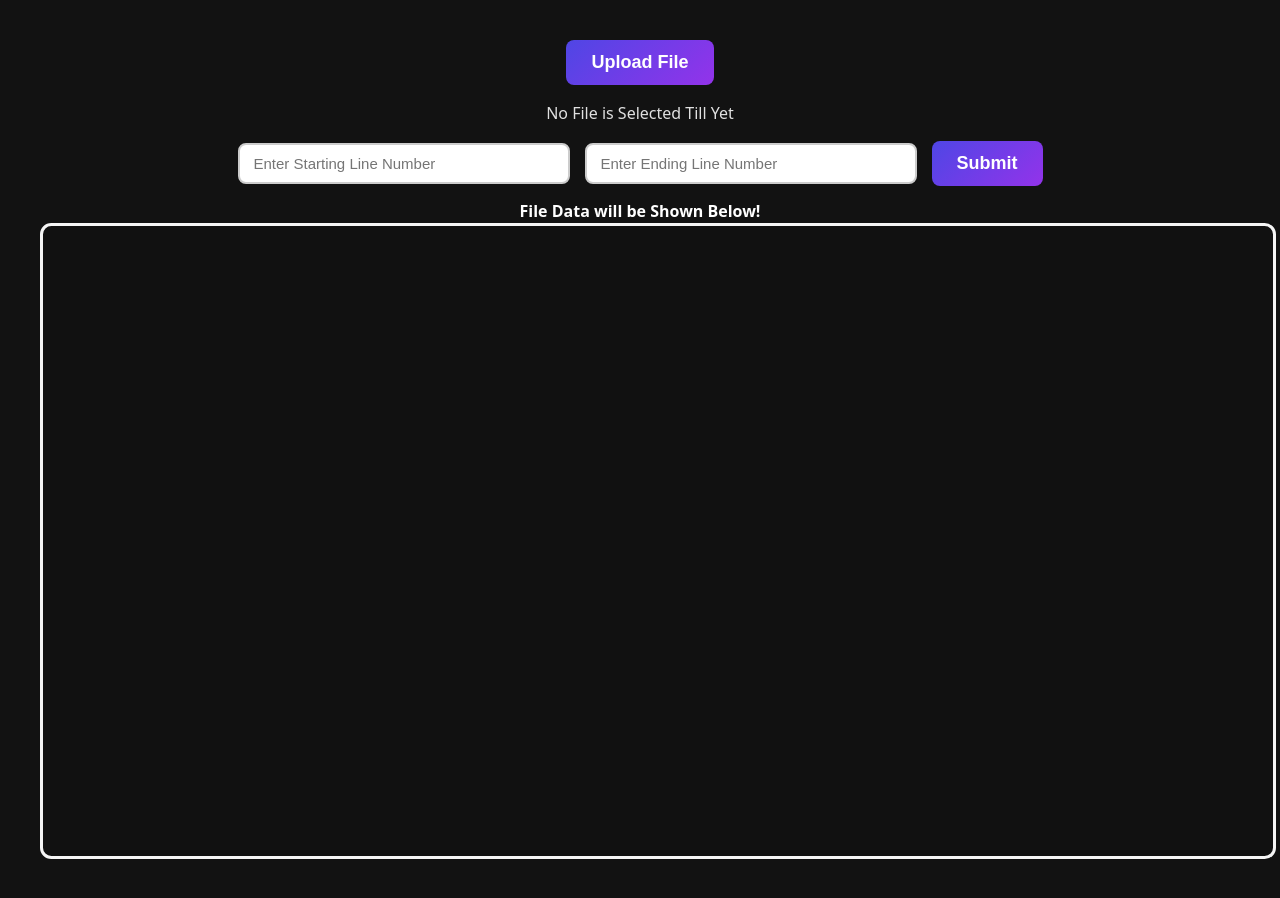
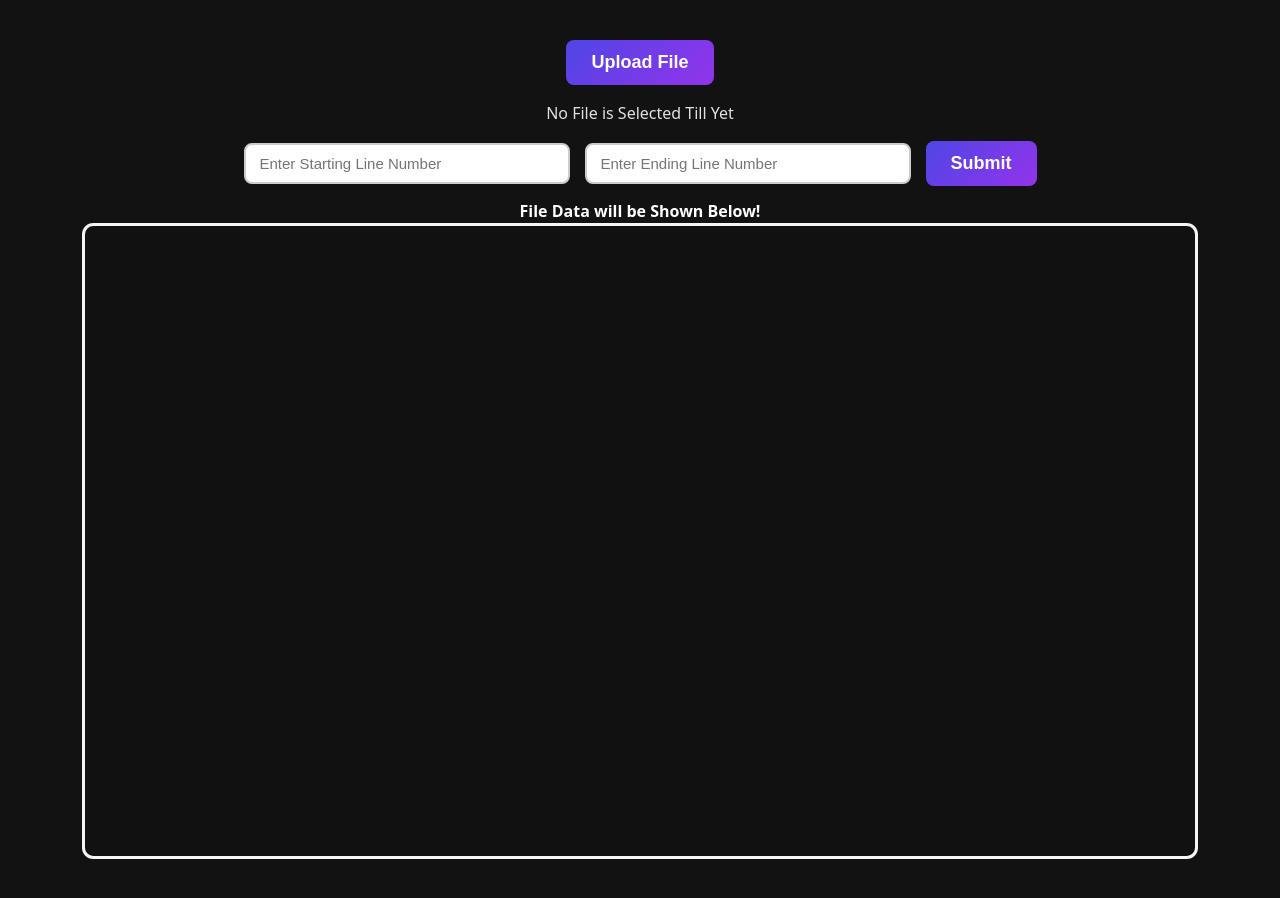
Before and after one commit to Tanuj2805/Sniptext, a React (Vite) app: page / in a window 1280 px wide. Built offline with nearby package versions, Linux system fonts and the light colour scheme.

Commit message:
Resolved Padding Issues

```diff
--- a/src/App.css
+++ b/src/App.css
@@ -1,8 +1,16 @@
 #root {
-  max-width: 1280px;
+  /* max-width: 1960px;
   margin: 0 auto;
   padding: 2rem;
+  text-align: center; */
+
+  display: flex;
+  justify-content: center;
+  flex-direction: column;
+  align-items: center;
+  padding: 2rem;
   text-align: center;
+  max-width: 1960px;
 
 }
 .input-submit-btn
--- a/src/App.jsx
+++ b/src/App.jsx
@@ -70,7 +70,7 @@ function App() {
   return (
     <>
       <FileInput setFiledata={setfiledata}></FileInput>
-      <div>
+      <div style={{width:'70%'}}>
 
           <div>
             <LineInput printmsg="Enter Starting Line Number" setdata={setstartline}></LineInput>
--- a/src/components/FileContent/FileContent.css
+++ b/src/components/FileContent/FileContent.css
@@ -1,5 +1,5 @@
 .file-content-container {
-    width: 100%;
+    width: 90%;
     height: 75vh;
 
     border: 3px solid whitesmoke;
--- a/src/components/LineInput/LineInput.css
+++ b/src/components/LineInput/LineInput.css
@@ -1,6 +1,6 @@
 
 .line-input-box {
-    width: 25%;
+    width: 35%;
     padding: 10px 14px;
     margin-right: 15px;
     margin-bottom: 15px;
```
